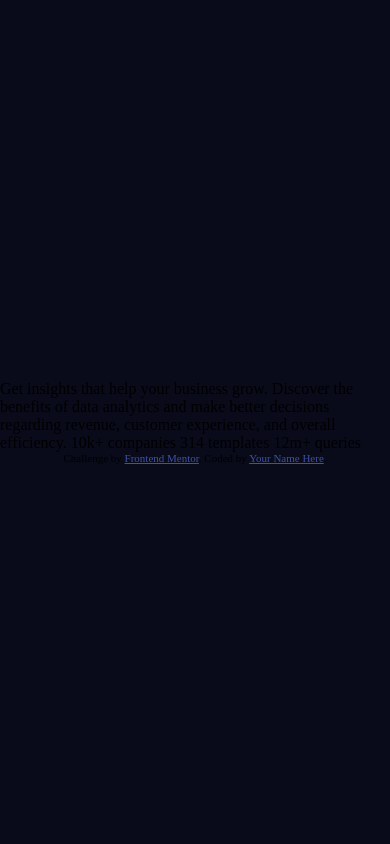
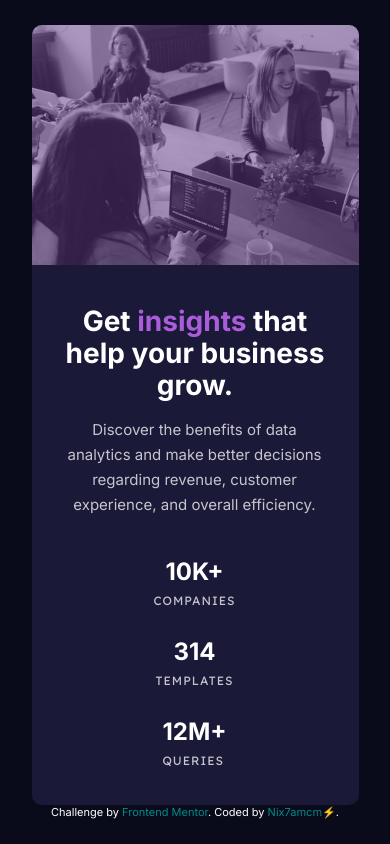
Before and after one commit to Nix7amcm/FEM-stats-preview-card-component, a plain HTML site: page index.html in a window 390 px wide. Drawn offline with Linux system fonts and the light colour scheme.

Commit message:
Html structure and styles added

```diff
--- a/css/root.css
+++ b/css/root.css
@@ -2,23 +2,23 @@
   /*_____ primary colors _____*/
   --bg-body: hsl(233, 47%, 7%);
   --bg-card: hsl(244, 38%, 16%);
-  --acc-img: hsl(277, 64%, 61%);
+  --acc-img: hsla(277, 64%, 61%, 0.5);
 
   /*_____ font-family _____*/
-  --f-df: 'Inter', ui-sans-serif, system-ui, -apple-system, BlinkMacSystemFont, "Segoe UI", Roboto, "Helvetica Neue", Arial, "Noto Sans", sans-serif, "Apple Color Emoji", "Segoe UI Emoji", "Segoe UI Symbol", "Noto Color Emoji";
-  --f-2: 'Lexend Deca', ui-sans-serif, system-ui, -apple-system, BlinkMacSystemFont, "Segoe UI", Roboto, "Helvetica Neue", Arial, "Noto Sans", sans-serif, "Apple Color Emoji", "Segoe UI Emoji", "Segoe UI Symbol", "Noto Color Emoji";
-  --f-h2: var(--f-df);
-  --f-p:  var(--f-df);
-  --f-stats: var(--f-df);
+  --f-1: 'Inter', sans-serif;
+  --f-2: 'Lexend Deca', sans-serif;
+  --f-h2: var(--f-1);
+  --f-p:  var(--f-1);
+  --f-stats: var(--f-1);
   --f-stat-head: var(--f-2);
 
   /*_____ text color _____*/
   --fc-h2: hsl(0, 0%, 100%);
   --fc-h2-acc: hsl(277, 64%, 61%);
   --fc-p: hsla(0, 0%, 100%, 0.75);
-  --fc-stats: hsla(0, 0%, 100%, 0.75);
-  --fc-stat-head: hsl(0, 0%, 100%);
-  --text-footer: hsl(212, 21%, 14%);
+  --fc-stats: hsl(0, 0%, 100%);
+  --fc-stat-head: hsla(0, 0%, 100%, 0.75);
+  --text-footer: hsl(0, 0%, 100%);
   --text-footer-a: hsl(180, 100%, 27%);
   --text-footer-a-hov: hsl(39, 100%, 50%);
   --text-footer-a-vis: hsl(300, 100%, 25%);
@@ -26,7 +26,7 @@
   /*_____ font-size _____*/
   --f-df: .9375rem;
   --fs-h2: 2.25rem;
-  --fs-h2-mob: 28px;
+  --fs-h2-mob: 1.75rem;
   --fs-p: var(--f-df);
   --fs-stats: 1.5rem;
   --fs-stat-head: .75rem;
@@ -40,7 +40,7 @@
   /*_____ line-height _____*/
   --lh-h2: 2.75rem;
   --lh-h2-mob: 2rem;
-  --lh-p: .9375rem;
+  --lh-p: 1.5625rem;
   --lh-p-mob: 1.5625rem;
   --lh-stats: 1.5rem;
   --lh-stats-mob: 1.8156rem;
--- a/css/style.css
+++ b/css/style.css
@@ -11,8 +11,7 @@
   font: inherit;
 }
 
-img,
-svg {
+img {
   display: block;
   max-width: 100%;
 }
@@ -22,11 +21,210 @@ body {
   place-items: center;
   align-content: center;
   min-height: 100vh;
-  font-family: var(--f-df);
+  font-family: var(--f-1);
   font-size: var(--fs-df);
   background: var(--bg-body);
 }
 
-@media (max-width: 600px) {
+@media (max-width: 1120px) {
   body {}
 }
+
+
+/*_____ HEADER-H1-HIDDEN _____*/
+
+.sr-only {
+  /*@ https://tailwindcss.com/docs/screen-readers#screen-reader-only-elements */
+  position: absolute;
+  width: 1px;
+  height: 1px;
+  padding: 0;
+  margin: -1px;
+  overflow: hidden;
+  clip: rect(0, 0, 0, 0);
+  white-space: nowrap;
+  border-width: 0;
+}
+
+
+/*_____ TYPOGRAPHY _____*/
+
+h2 {
+  margin-block: 4.4375rem 1.5625rem;
+  margin-inline: 4.5rem 5.9375rem;
+  font-family: var(--f-h2);
+  color: var(--fc-h2);
+  font-size: var(--fs-h2);
+  font-weight: var(--fw-h2);
+  line-height: var(--lh-h2);
+  text-align: left;
+}
+
+.h2-accent {
+  color: var(--fc-h2-acc);
+}
+
+p {
+  margin-inline: 4.4688rem 7.7813rem;
+  font-family: var(--f-p);
+  color: var(--fc-p);
+  font-size: var(--fs-p);
+  font-weight: var(--fw-p);
+  line-height: var(--lh-p);
+}
+
+.stat-count {
+  font-family: var(--f-stats);
+  color: var(--fc-stats);
+  font-size: var(--fs-stats);
+  font-weight: var(--fw-stats);
+  line-height: var(--lh-stats);
+  text-transform: uppercase;
+}
+
+h3.stat-heading {
+  font-family: var(--f-stat-head);
+  color: var(--fc-stat-head);
+  font-size: var(--fs-stat-head);
+  font-weight: var(--fw-stat-head);
+  line-height: var(--lh-stat-head);
+  letter-spacing: var(--ls-stat-head);
+  text-transform: uppercase;
+}
+
+@media (max-width: 1120px) {
+  h2 {
+    margin-block: 2.5rem 1rem;
+    margin-inline: 1.9688rem 1.9688rem;
+    font-size: var(--fs-h2-mob);
+    line-height: var(--lh-h2-mob);
+    text-align: center;
+  }
+
+  p {
+    margin-inline: 1.9375rem 2rem;
+    line-height: var(--lh-p-mob);
+    text-align: center;
+  }
+
+  .stat-count {
+    line-height: var(--lh-stats-mob);
+    text-align: center;
+  }
+}
+
+
+/*_____ LAYOUT_____*/
+
+.card {
+  display: flex;
+  max-width: 69.375rem;
+  min-height: 27.875rem;
+  background: var(--bg-card);
+  border-radius: .625rem;
+  overflow: hidden;
+}
+
+@media (max-width: 1120px) {
+  .card {
+    display: flex;
+    flex-direction: column;
+    max-width: 20.4375rem;
+    min-height: 48.75rem;
+  }
+}
+
+.content {
+  display: flex;
+  flex-direction: column;
+  width: 35.625rem;
+}
+
+@media (max-width: 1120px) {
+  .content {
+    width: 20.4375rem;
+    height: 453px;
+  }
+}
+
+/*### STATS CONTAINERS ###*/
+
+.stats-container {
+  display: flex;
+  justify-content: space-between;
+  max-height: 3.5rem;
+  margin-inline: 4.4688rem 9.1875rem;
+  margin-block: 4.5rem 3.6875rem;
+}
+
+@media (max-width: 1120px) {
+  .stats-container {
+    flex-direction: column;
+    align-items: center;
+    gap: 1.5rem;
+    margin-block: 2.5rem 2rem;
+    margin-inline: 1.9375rem 2rem;
+  }
+}
+
+.stat-wrap {
+  display: flex;
+  flex-direction: column;
+  gap: 2px;
+}
+
+
+/*_____ IMAGES DESKTOP/MOBILE _____*/
+
+/* ### DESKTOP ### */
+.image-wrap.mobile {
+  display: none;
+}
+
+.image-wrap.desktop {
+  width: 33.75rem;
+  height: 27.875rem;
+}
+
+.image-wrap {
+  background-color: var(--acc-img);
+}
+
+img {
+  opacity: 0.5;
+}
+
+/* ### MOBILE ### */
+@media (max-width: 1120px) {
+  .image-wrap.desktop {
+    display: none;
+  }
+
+  .image-wrap.mobile {
+    display: block;
+    width: 20.4375rem;
+    height: 15rem;
+  }
+}
+
+
+/*_____ FOOTER _____*/
+
+footer {
+  color: var(--text-footer);
+  font-size: .6875rem;
+  text-align: center;
+}
+
+footer a {
+  color: var(--text-footer-a);
+  text-decoration: none;
+}
+
+footer a:hover {
+  color: var(--text-footer-a-hov);
+}
+
+footer a:visited {
+  color: var(--text-footer-a-vis);
+}
--- a/index.html
+++ b/index.html
@@ -8,34 +8,93 @@
 
   <title>Frontend Mentor | Stats preview card component</title>
 
-  <link rel="stylesheet" href="css/style.css">
-  <link rel="stylesheet" href="css/root.css">
-
   <link rel="preconnect" href="https://fonts.googleapis.com">
   <link rel="preconnect" href="https://fonts.gstatic.com" crossorigin>
   <link href="https://fonts.googleapis.com/css2?family=Inter:wght@400;700&family=Lexend+Deca&display=swap" rel="stylesheet">
 
+  <link rel="stylesheet" href="css/style.css">
+  <link rel="stylesheet" href="css/root.css">
 
-  <!-- Feel free to remove these styles or customise in your own stylesheet 👍 -->
-  <style>
-    .attribution { font-size: 11px; text-align: center; }
-    .attribution a { color: hsl(228, 45%, 44%); }
-  </style>
+
 </head>
   <body>
 
-  Get insights that help your business grow.
 
+    <header class="sr-only">
+      <h1 tabindex="0">
+        Stats Preview Card
+      </h1>
+    </header>
+
+
+    <main class="card">
+
+
+      <div class="image-wrap mobile">
+        <img
+          src="images/image-header-mobile.jpg"
+          alt="image of women in an office"
+        >
+      </div>
+
+
+      <div class="content">
+
+
+        <h2>
+          Get <span class="h2-accent">insights</span> that help your business grow.
+        </h2>
+
+        <p>
           Discover the benefits of data analytics and make better decisions regarding revenue, customer
           experience, and overall efficiency.
+        </p>
 
-  10k+ companies
-  314 templates
-  12m+ queries
+        <div class="stats-container">
 
-  <div class="attribution">
-    Challenge by <a href="https://www.frontendmentor.io?ref=challenge" target="_blank">Frontend Mentor</a>.
-    Coded by <a href="#">Your Name Here</a>.
+          <div class="stat-wrap">
+            <div class="stat-count">10k+</div>
+            <h3 class="stat-heading">companies</h3>
           </div>
+
+          <div class="stat-wrap">
+            <div class="stat-count">314</div>
+            <h3 class="stat-heading">templates</h3>
+          </div>
+
+          <div class="stat-wrap">
+            <div class="stat-count">12m+</div>
+            <h3 class="stat-heading">queries</h3>
+          </div>
+
+        </div>
+
+
+      </div>
+
+
+      <div class="image-wrap desktop">
+          <img
+            src="images/image-header-desktop.jpg"
+            alt="image of women in an office"
+          >
+      </div>
+
+
+    </main>
+
+
+
+    <footer class="attribution">
+      Challenge by <a
+        href="https://www.frontendmentor.io?ref=challenge"
+        target="_blank"
+      >Frontend Mentor</a>.
+      Coded by <a
+        href="https://github.com/Nix7amcm"
+        target="_blank"
+      >Nix7amcm⚡</a>.
+
+    </footer>
   </body>
 </html>
```
Also changed, not shown: 1 other file. Lines whose indentation alone changed are shown as unchanged.
